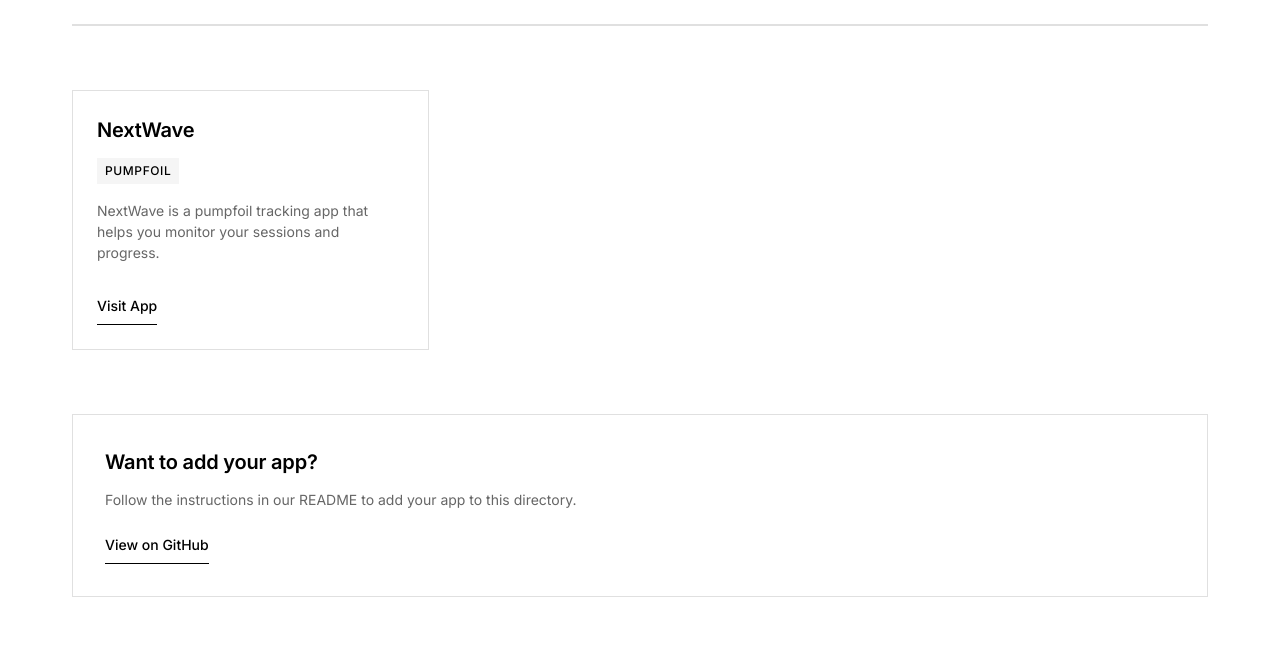
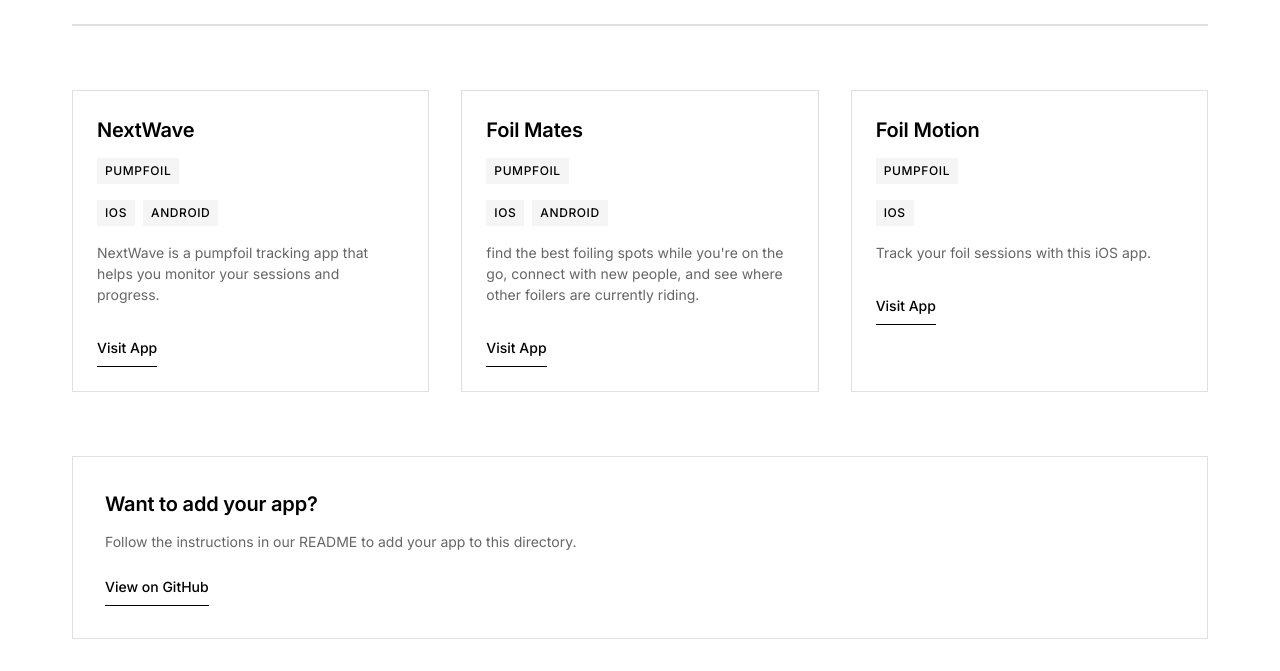
Before and after one commit to pfederi/foilapps, a plain HTML site: page index.html in a window 1280 px wide. Shown: the part 140-811 px from the top of the page. Drawn offline with Linux system fonts and the light colour scheme.

Commit message:
Enhance app directory in apps.json by adding new apps with platform support; update index.html to display supported platforms for each app and modify README.md to include platform options and guidelines for app submissions.

```diff
--- a/apps.json
+++ b/apps.json
@@ -4,7 +4,22 @@
       "name": "NextWave",
       "url": "https://nextwaveapp.ch/",
       "sport": "pumpfoil",
-      "description": "NextWave is a pumpfoil tracking app that helps you monitor your sessions and progress."
+      "description": "NextWave is a pumpfoil tracking app that helps you monitor your sessions and progress.",
+      "platforms": ["ios", "android"]
+    },
+    {
+      "name": "Foil Mates",
+      "url": "https://foilmates.com/",
+      "sport": "pumpfoil",
+      "description": "find the best foiling spots while you're on the go, connect with new people, and see where other foilers are currently riding.",
+      "platforms": ["ios", "android"]
+    },
+    {
+      "name": "Foil Motion",
+      "url": "https://foilmotion.webchoice.ch/",
+      "sport": "pumpfoil",
+      "description": "Track your foil sessions with this iOS app.",
+      "platforms": ["ios"]
     }
   ]
 }
--- a/index.html
+++ b/index.html
@@ -82,6 +82,22 @@
             text-transform: uppercase;
             letter-spacing: 0.05em;
             margin-bottom: 1rem;
+            padding: 0.25rem 0.5rem;
+            background-color: var(--hover-color);
+        }
+
+        .app-card .platforms {
+            display: flex;
+            gap: 0.5rem;
+            margin-bottom: 1rem;
+            flex-wrap: wrap;
+        }
+
+        .app-card .platform {
+            font-size: 0.75rem;
+            font-weight: 500;
+            text-transform: uppercase;
+            letter-spacing: 0.05em;
             padding: 0.25rem 0.5rem;
             background-color: var(--hover-color);
         }
@@ -190,6 +206,11 @@
                     <div class="app-card">
                         <h2>${app.name}</h2>
                         <span class="sport">${app.sport}</span>
+                        <div class="platforms">
+                            ${app.platforms.map(platform => `
+                                <span class="platform">${platform}</span>
+                            `).join('')}
+                        </div>
                         <p class="description">${app.description}</p>
                         <a href="${app.url}" target="_blank">Visit App</a>
                     </div>
```
Also changed, not shown: 1 other file.
